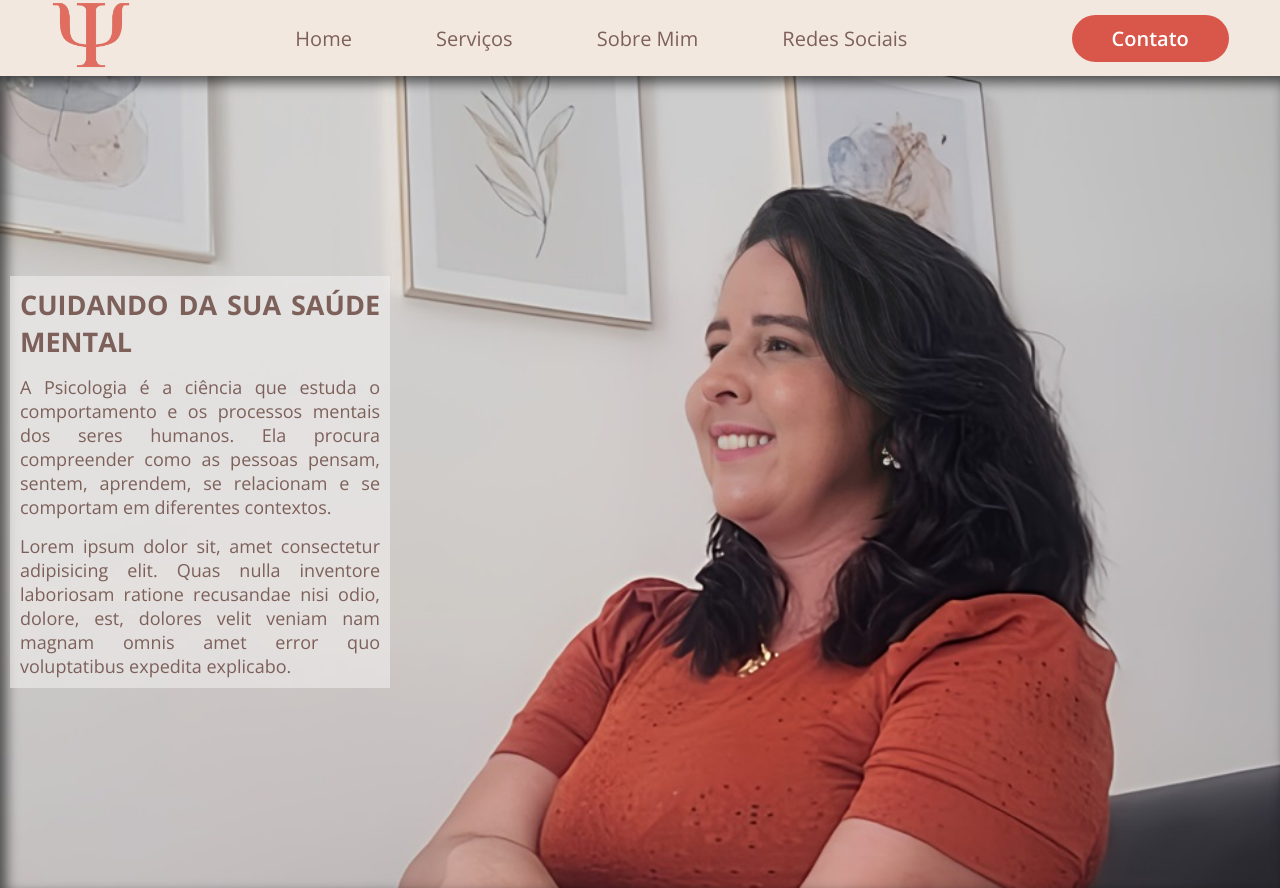
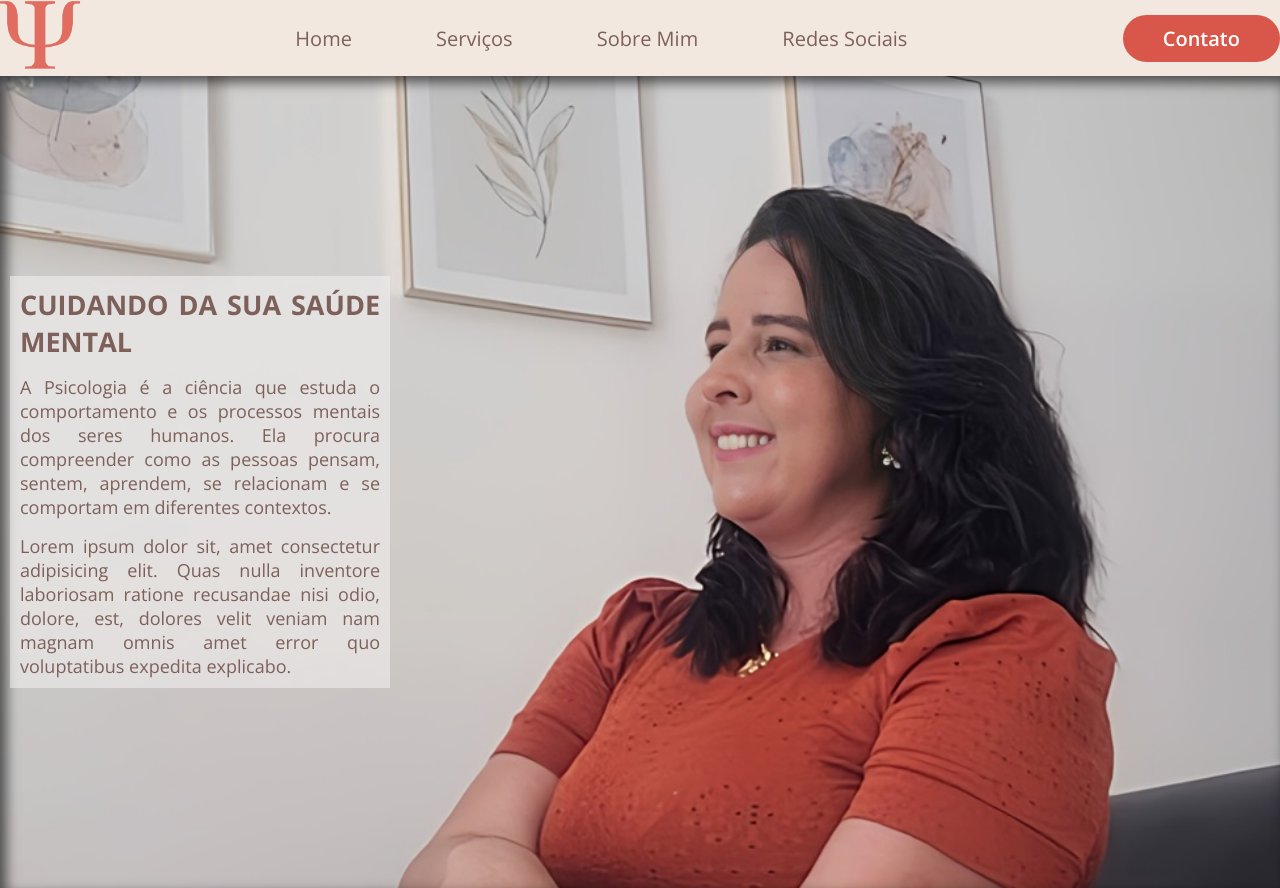
Before and after one commit to andersondev93/site-aline, a plain HTML site: page index.html in a window 1280 px wide. Shown: the top 888 px of the page. Drawn offline with nearby package versions, Linux system fonts and the light colour scheme.

Commit message:
aline alteração menu

```diff
--- a/style.css
+++ b/style.css
@@ -23,7 +23,7 @@ body{
 }
 
 header{
-    padding: 0px 4%;
+    padding: 0px;
     position: sticky;
     top: 0;
     background-color: #F2E8DF;
```
